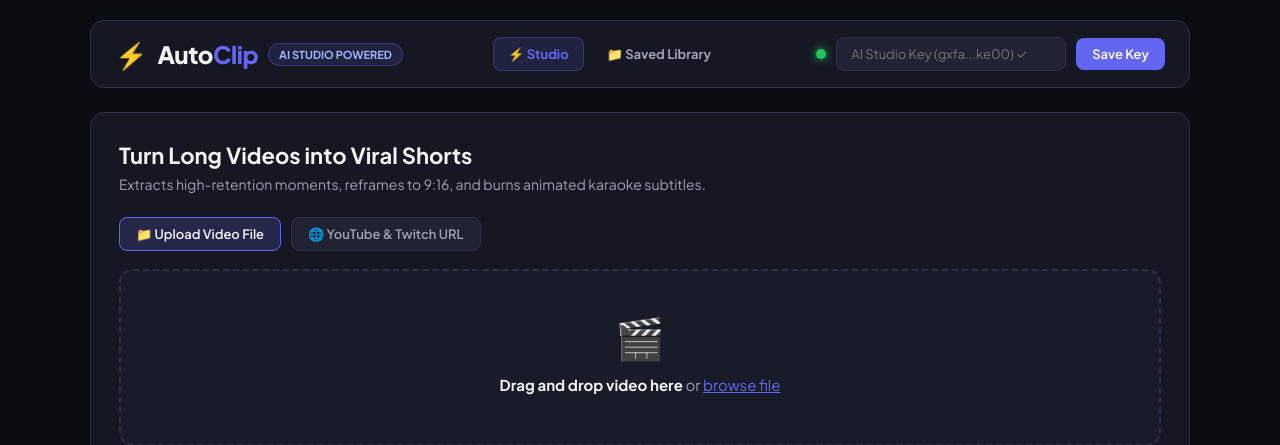
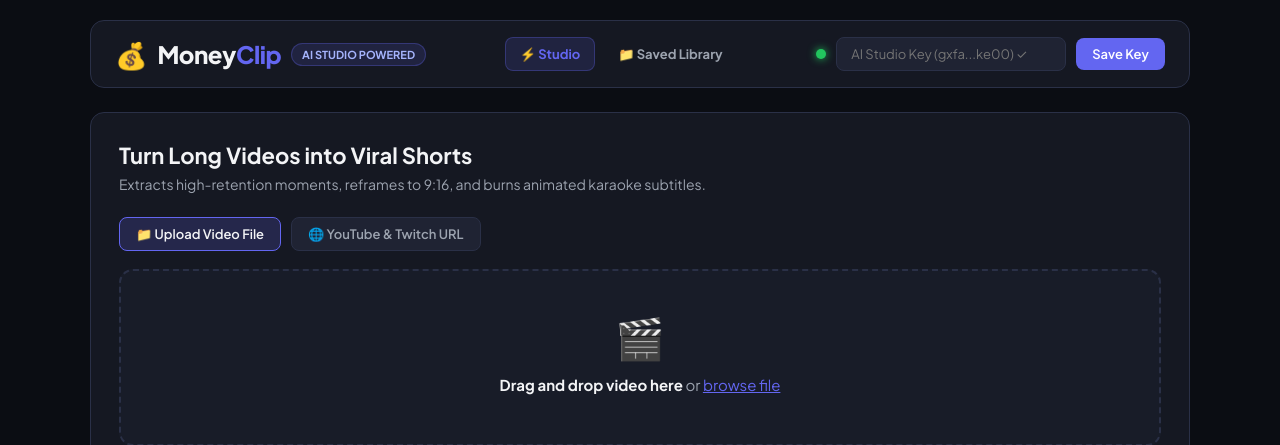
Before and after one commit to mafia999011-hue/autoclip, a Flask app: page / in a window 1280 px wide. Shown: the top 445 px of the page. Run offline with Flask 3, Linux system fonts and the light colour scheme.

Commit message:
Rebrand app name to Money Clip across UI, templates, logs, and documentation

```diff
--- a/app.py
+++ b/app.py
@@ -156,7 +156,7 @@ def process():
     tasks[task_id] = {
         "status": "processing",
         "progress": 5,
-        "message": "Initializing Opus Clip AI pipeline...",
+        "message": "Initializing Money Clip AI pipeline...",
         "result": None,
         "error": None
     }
--- a/autoclip/__init__.py
+++ b/autoclip/__init__.py
@@ -1,2 +1,2 @@
-"""AutoClip: AI-powered short video clipping and reframing pipeline."""
+"""Money Clip: AI-powered short video clipping and reframing pipeline."""
 __version__ = "0.1.0"
--- a/autoclip/gemini_client.py
+++ b/autoclip/gemini_client.py
@@ -53,7 +53,7 @@ class GeminiClipperClient:
         try:
             return self._call_gemini_api(audio_path, video_duration, length_pref, clip_count, caption_language)
         except Exception as e:
-            print(f"[AutoClip Warning] Gemini API call error: {e}. Using intelligent fallback.")
+            print(f"[Money Clip Warning] Gemini API call error: {e}. Using intelligent fallback.")
             return self._generate_fallback_clips(video_duration or 60.0, clip_count=clip_count, caption_language=caption_language)
 
     def _call_gemini_api(self, audio_path: str, video_duration: float, length_pref: str, clip_count: str, caption_language: str) -> dict:
@@ -323,7 +323,7 @@ Return ONLY valid raw JSON with no markdown formatting.
                         raw_words = parsed.get("words", [])
                         return self._sanitize_words(raw_words, duration)
                 except Exception as e:
-                    print(f"[AutoClip Warning] Snippet transcription error with {model}: {e}")
+                    print(f"[Money Clip Warning] Snippet transcription error with {model}: {e}")
                     continue
 
             return []
@@ -430,6 +430,6 @@ Return ONLY valid raw JSON with no markdown formatting.
             selected_clips = all_clips
 
         return {
-            "full_summary": "AutoClip speech processing completed.",
+            "full_summary": "Money Clip speech processing completed.",
             "clips": selected_clips
         }
--- a/autoclip/pipeline.py
+++ b/autoclip/pipeline.py
@@ -125,10 +125,6 @@ class AutoClipPipeline:
                 "flow_score": clip.get("flow_score", 94),
                 "engagement_score": clip.get("engagement_score", 95),
                 "reason": clip.get("reason", ""),
-                "hook_score": clip.get("hook_score", 88),
-                "flow_score": clip.get("flow_score", 92),
-                "engagement_score": clip.get("engagement_score", 94),
-                "reason": clip.get("reason", ""),
                 "social_copy": clip.get("social_copy", {}),
                 "video_file": os.path.basename(clip_output_path),
                 "download_url": f"/download/{os.path.basename(clip_output_path)}",
@@ -141,7 +137,7 @@ class AutoClipPipeline:
         except Exception as e:
             print(f"Warning: Failed to save to history: {e}")
 
-        update_progress("Complete! All Opus-style clips rendered successfully.", 100)
+        update_progress("Complete! All Money Clip shorts rendered successfully.", 100)
 
         return {
             "summary": ai_result.get("full_summary", ""),
--- a/templates/history.html
+++ b/templates/history.html
@@ -3,7 +3,7 @@
 <head>
   <meta charset="UTF-8">
   <meta name="viewport" content="width=device-width, initial-scale=1.0">
-  <title>Library & History — AutoClip</title>
+  <title>Library & History — Money Clip</title>
   <link rel="stylesheet" href="/static/css/style.css">
   <link rel="preconnect" href="https://fonts.googleapis.com">
   <link rel="preconnect" href="https://fonts.gstatic.com" crossorigin>
@@ -14,8 +14,8 @@
     <!-- Header -->
     <header class="header">
       <div class="logo">
-        <span class="logo-icon">⚡</span>
-        <h1>Auto<span>Clip</span></h1>
+        <span class="logo-icon">💰</span>
+        <h1>Money<span>Clip</span></h1>
         <span class="badge">Library</span>
       </div>
 
--- a/templates/index.html
+++ b/templates/index.html
@@ -3,7 +3,7 @@
 <head>
   <meta charset="UTF-8">
   <meta name="viewport" content="width=device-width, initial-scale=1.0">
-  <title>AutoClip — AI Video Clipper (Opus Clip Alternative)</title>
+  <title>Money Clip — AI Video Clipper (Opus Clip Alternative)</title>
   <link rel="stylesheet" href="/static/css/style.css">
   <link rel="preconnect" href="https://fonts.googleapis.com">
   <link rel="preconnect" href="https://fonts.gstatic.com" crossorigin>
@@ -14,8 +14,8 @@
     <!-- Header -->
     <header class="header">
       <div class="logo">
-        <span class="logo-icon">⚡</span>
-        <h1>Auto<span>Clip</span></h1>
+        <span class="logo-icon">💰</span>
+        <h1>Money<span>Clip</span></h1>
         <span class="badge">AI Studio Powered</span>
       </div>
 
```
Also changed, not shown: README.md.
